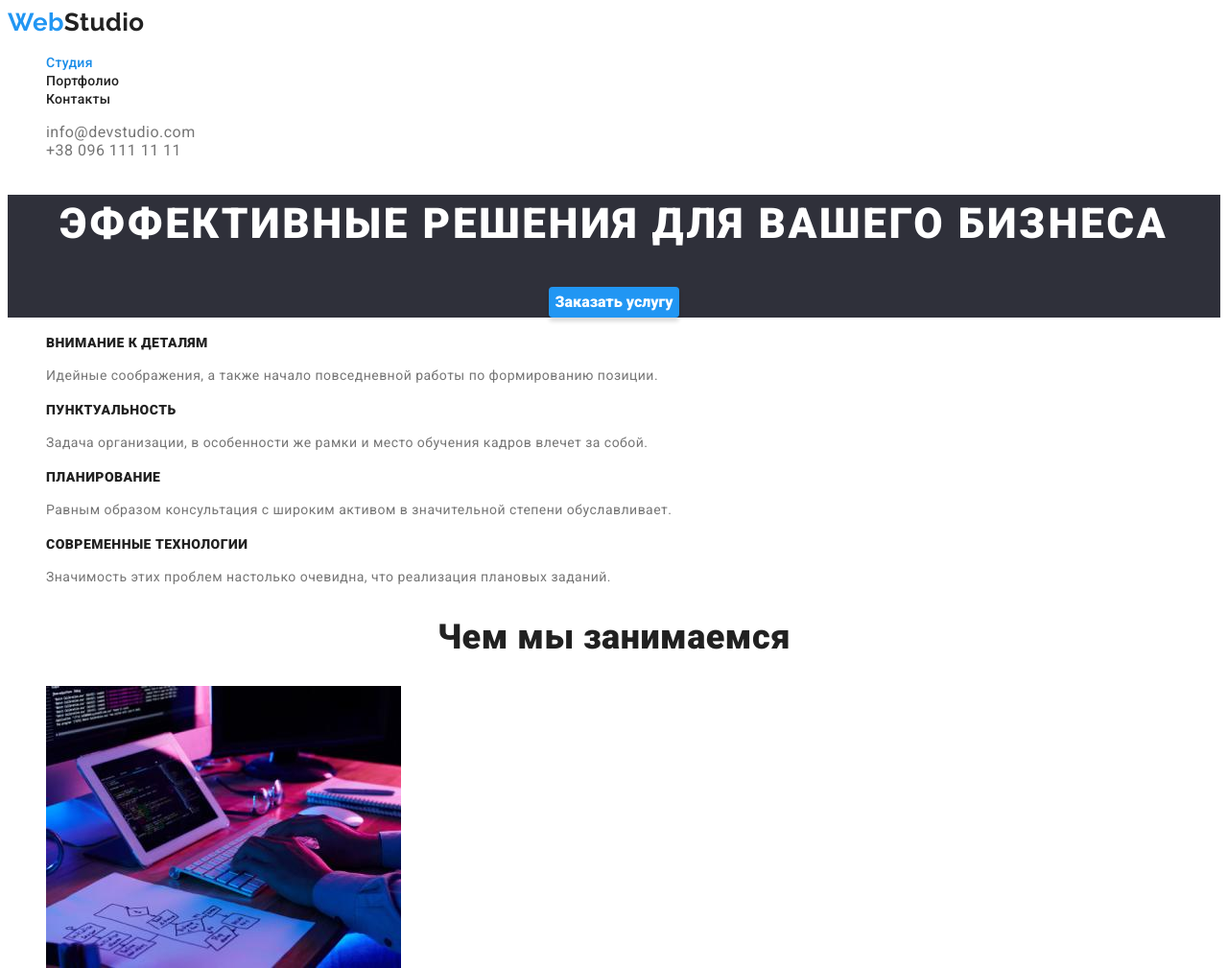
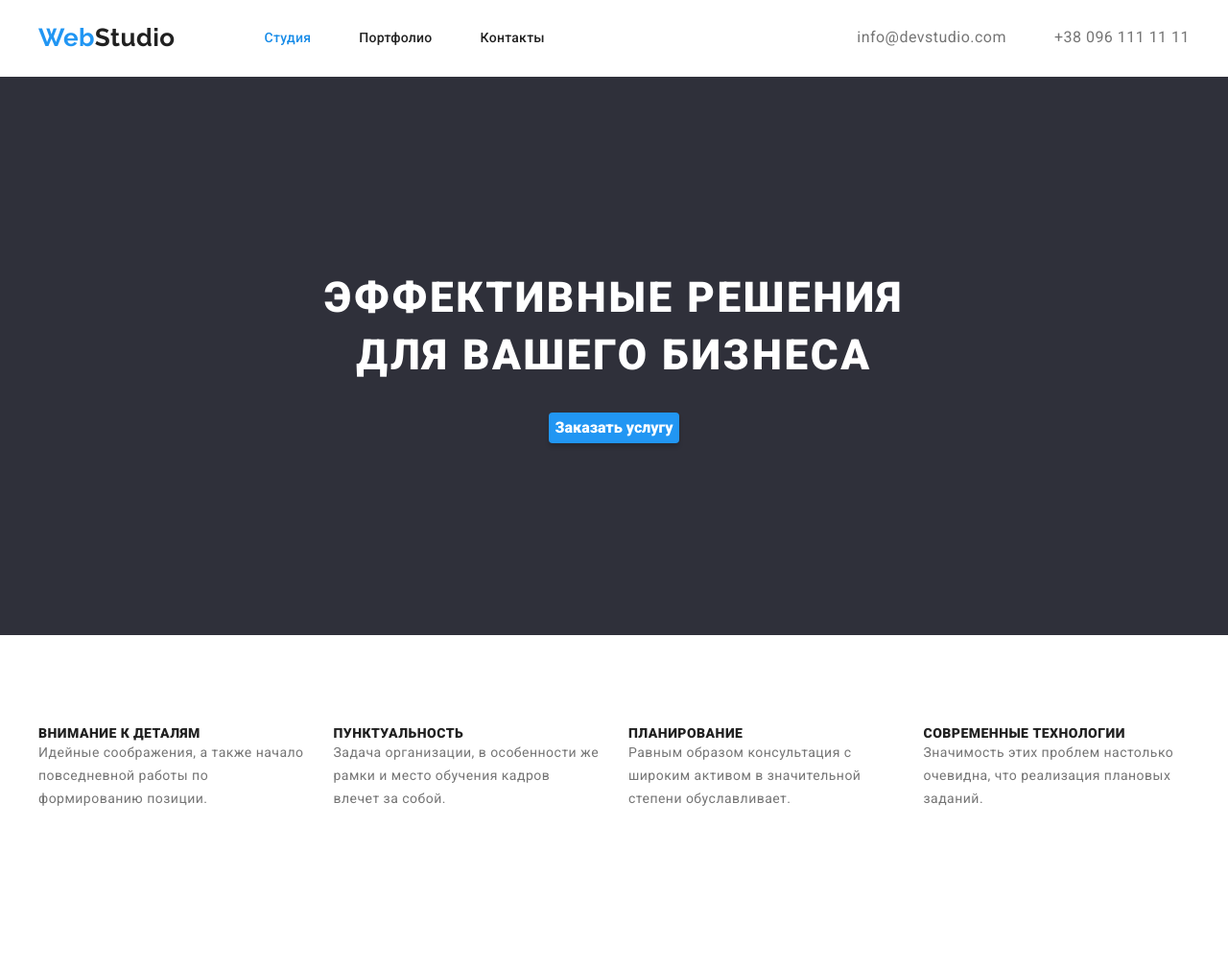
Before and after one commit to Vladyslav-Kruchok/goit-markup-hw-03, a plain HTML site: page index.html in a window 1280 px wide. Shown: the top 1009 px of the page at 96% size. Drawn offline with nearby package versions, Linux system fonts and the light colour scheme.

Commit message:
index.html geometry

```diff
--- a/css/styles.css
+++ b/css/styles.css
@@ -15,12 +15,33 @@
     --second-font: 'Raleway', sans-serif;
 }
 /* ---------- common syle ---------- */
+h1,
+h2,
+h3,
+p{
+    margin: 0;
+}
+
+ul{
+    margin: 0;
+    padding: 0;
+    list-style: none;
+}
+
 body{
     font-family: var(--first-font);
     font-style: normal;
     color: var(--first-color-white);
     background: var(--main-bg);
     letter-spacing: 0.03em;
+}
+.container{
+    width: 1200px;
+    margin-left: auto;
+    margin-right: auto;
+}
+.section{
+    padding: 94px 0;
 }
 .visually-hidden{
     position: absolute;
@@ -71,6 +92,14 @@ body{
 }
 
 /* ---------- header ---------- */
+/* ---------- header-logo-txt ---------- */
+.header{
+    display: flex;
+    justify-content: space-between;
+    align-items: center;
+    padding-top: 24px;
+    padding-bottom: 25px;
+}
 .header-logo-txt,
 .footer-logo-txt{
     color: var(--logo-color-light-blue);
@@ -85,6 +114,25 @@ body{
 .header-item-text-light{
     color: var(--third-color-different-grey);
 }
+.header-logo-pos{
+    padding-right: 93px;
+}
+.header-box{
+    display: flex;
+    align-items:inherit;
+}
+/* ---------- menu ---------- */
+.nav-list{
+    display: flex;
+}
+.nav-item:not(:last-child){
+    padding-right: 50px;
+}
+/* ---------- contacts ---------- */
+.header-contacts{
+    display: flex;
+}
+
 .header-item-text{
     font-weight: 500;
     font-size: 14px;
@@ -100,12 +148,18 @@ body{
     background: var(--fourth-color);
     text-align: center;
 }
+.content-box{
+    padding-top: 200px;
+    padding-bottom: 200px;
+    width: 696px;
+}
 .content-title{
     font-weight: 900;
     font-size: 44px;
     line-height: calc(60 / 44);
     letter-spacing: 0.06em;
     text-transform: uppercase;
+    margin-bottom: 30px;
 }
 .content-btn{
     font-family: inherit;
@@ -120,6 +174,19 @@ body{
     border: hidden;
 }
 /* section web-stud-main-content-peculiarity */
+.peculiarity-cards{
+    display: flex;
+    flex-wrap: wrap;
+    margin-left: -30px;
+    margin-top: -30px;
+    padding: 0;
+}
+.peculiarity-item{
+    margin-left: 30px;
+    margin-top: 30px;
+    padding: 0;
+    flex-basis: calc((100% - 120px) / 4);
+}
 .peculiarity-li-title{
     font-weight: 900;
     font-size: 14px;
@@ -141,6 +208,32 @@ body{
     line-height: calc(42 / 36);
     color: var(--second-color-different-black);
     text-align: center;
+}
+.what-to-do-cards{
+    display: flex;
+    flex-wrap: wrap;
+    margin-left: -30px;
+    margin-top: -30px;
+    padding: 0;
+}
+.what-to-do-item{
+    margin-left: 30px;
+    margin-top: 30px;
+    padding: 0;
+    flex-basis: calc((100% - 90px) / 3);
+}
+.teams-cards{
+    display: flex;
+    flex-wrap: wrap;
+    margin-left: -30px;
+    margin-top: -30px;
+    padding: 0;
+}
+.teams-item{
+    margin-left: 30px;
+    margin-top: 30px;
+    padding: 0;
+    flex-basis: calc((100% - 120px) / 4);
 }
 .card-team-info{
     text-align: center;
@@ -178,6 +271,12 @@ body{
 /* *** footer *** */
 .footer{
     background: var(--fourth-color);
+    padding-top: 60px;
+    padding-bottom: 60px;
+}
+.footer-logo-txt{
+    display: block;
+    margin-bottom: 20px;
 }
 .footer-logo-txt span{
     color: var(--first-color-white);
--- a/index.html
+++ b/index.html
@@ -13,14 +13,18 @@
     <link href="https://fonts.googleapis.com/css2?family=Raleway:wght@700&family=Roboto:wght@400;500;700;900&display=swap" rel="stylesheet">
 
     <!-- CSS -->
+    <link rel="stylesheet" href="https://cdnjs.cloudflare.com/ajax/libs/modern-normalize/1.1.0/modern-normalize.min.css">
     <link rel="stylesheet" href="./css/styles.css">
 </head>
 <body>
     <!-- web-studio-header -->
-    <header class="header">
+    <header>
+        <div class="container header">
+            <div class="header-box">
                 <!-- web-stud-header-logo-txt-->
                 <a href="./index.html"
                 class="header-logo-txt
+                       header-logo-pos
                        no-undeline">
                 Web<span>Studio</span></a>
                 <!-- web-stud-menu -->
@@ -51,9 +55,12 @@
                         </li>
                     </ul>
                 </nav>
+            </div>
+
+
             <!-- web-stud-contacts -->
-        <ul>
-            <li>
+            <ul class="header-contacts">
+                <li class="nav-item">
                     <a href="mailto:info@devstudio.com"
                     class="nav-item-text
                            header-item-text-light
@@ -61,7 +68,7 @@
                            active-link">
                     info@devstudio.com</a>
                 </li>
-            <li>
+                <li class="nav-item">
                     <a href="tel:+380961111111"
                     class="nav-item-text
                            header-item-text-light
@@ -70,11 +77,13 @@
                     +38 096 111 11 11</a>
                 </li>
             </ul>
+        </div>
     </header>
     <!-- web-stud-main-section -->
     <main>
         <!-- web-stud-main-content -->
         <section class="content">
+            <div class="container content-box">
                 <!-- web-stud-main-content-title -->
                 <h1 class="content-title">
                     Эффективные решения для вашего бизнеса</h1>
@@ -83,43 +92,49 @@
                                     btn
                                     active-btn">
                         Заказать услугу</button>
-        </section>
+            </div>
+        </section class="section">
         <!-- web-stud-main-content-peculiarity -->
-        <section>
+        <section class="section">
+            <div class="container">
                 <h2 class="visually-hidden">Наши преимущества</h2>
-            <ul>
-                <li>
+                <ul class="peculiarity-cards">
+                    <li class="peculiarity-item">
                         <h3 class="peculiarity-li-title">Внимание к деталям</h3>
                         <p class="peculiarity-li-text">Идейные соображения, а также начало повседневной работы по формированию позиции.</p>
                     </li>
-                <li>
+                    <li class="peculiarity-item">
                         <h3 class="peculiarity-li-title">Пунктуальность</h3>
                         <p class="peculiarity-li-text">Задача организации, в особенности же рамки и место обучения кадров влечет за собой.</p>
                     </li>
-                <li>
+                    <li class="peculiarity-item">
                         <h3 class="peculiarity-li-title">Планирование</h3>
                         <p class="peculiarity-li-text">Равным образом консультация с широким активом в значительной степени обуславливает.</p>
                     </li>
-                <li>
+                    <li class="peculiarity-item">
                         <h3 class="peculiarity-li-title">Современные технологии</h3>
                         <p class="peculiarity-li-text">Значимость этих проблем настолько очевидна, что реализация плановых заданий.</p>
                     </li>
                 </ul>
+            </div>
         </section>
         <!-- web-stud-main-content-what-to-do -->
-        <section>
+        <section class="section">
+            <div class="container">
                 <h2 class="what-to-do-title">Чем мы занимаемся</h2>
-            <ul>
-                <li><img src="./images/project_1.jpg" alt="Фото разаботки проекта" width="370" height="294"></li>
-                <li><img src="./images/project_2.jpg" alt="Фото адаптации проекта к мобильным устройствам" width="370" height="294"></li>
-                <li><img src="./images/project_3.jpg" alt="Фото подбора цветовой палитры проекта" width="370" height="294"></li>
+                <ul class="what-to-do-cards">
+                    <li class="what-to-do-item"><img src="./images/project_1.jpg" alt="Фото разаботки проекта" width="370" height="294"></li>
+                    <li class="what-to-do-item"><img src="./images/project_2.jpg" alt="Фото адаптации проекта к мобильным устройствам" width="370" height="294"></li>
+                    <li class="what-to-do-item"><img src="./images/project_3.jpg" alt="Фото подбора цветовой палитры проекта" width="370" height="294"></li>
                 </ul>
+            </div>
         </section>
         <!-- web-stud-main-content-teams -->
-        <section>
+        <section class="section">
+            <div class="container">
                 <h2 class="teams-title">Наша команда</h2>
-            <ul>
-                <li class="card-li">
+                <ul class="teams-cards">
+                    <li class="teams-item">
                         <img src="./images/poduct_designer_igord_demianenko.jpg"
                              alt="Фото Игорь Демьяненко"
                              width="270"
@@ -129,7 +144,7 @@
                             <p class="card-text">Product Designer</p>
                         </div>
                     </li>
-                <li class="card-li">
+                    <li class="teams-item">
                         <img src="./images/frontend_developer_olha_repina.jpg"
                              alt="Фото Ольга Репина"
                              width="270"
@@ -139,7 +154,7 @@
                             <p class="card-text">Frontend Developer</p>
                         </div>
                     </li>
-                <li class="card-li">
+                    <li class="teams-item">
                         <img src="./images/marketing_nikolay_tarasov.jpg"
                              alt="Фото Николай Тарасов"
                              width="270" height="260">
@@ -148,7 +163,7 @@
                             <p class="card-text">Marketing</p>
                         </div>
                     </li>
-                <li class="card-li">
+                    <li class="teams-item">
                         <img src="./images/ui_designer_mykhail_ermakov.jpg"
                              alt="Фото Михаил Ермаков"
                              width="270"
@@ -159,10 +174,12 @@
                         </div>
                     </li>
                 </ul>
+            </div>
         </section>
     </main>
     <!-- web-stud-footer -->
     <footer class="footer">
+        <div class="container">
             <!-- web-stud-logo-txt-->
             <a href="./index.html"
                class="footer-logo-txt
@@ -194,6 +211,7 @@
                     </li>
                 </ul>
             </address>
+        </div>
     </footer>
 </body>
 </html>
```
Also changed, not shown: portfolio.html (+1 -0 lines), 1 other file. Lines whose indentation alone changed are shown as unchanged.
